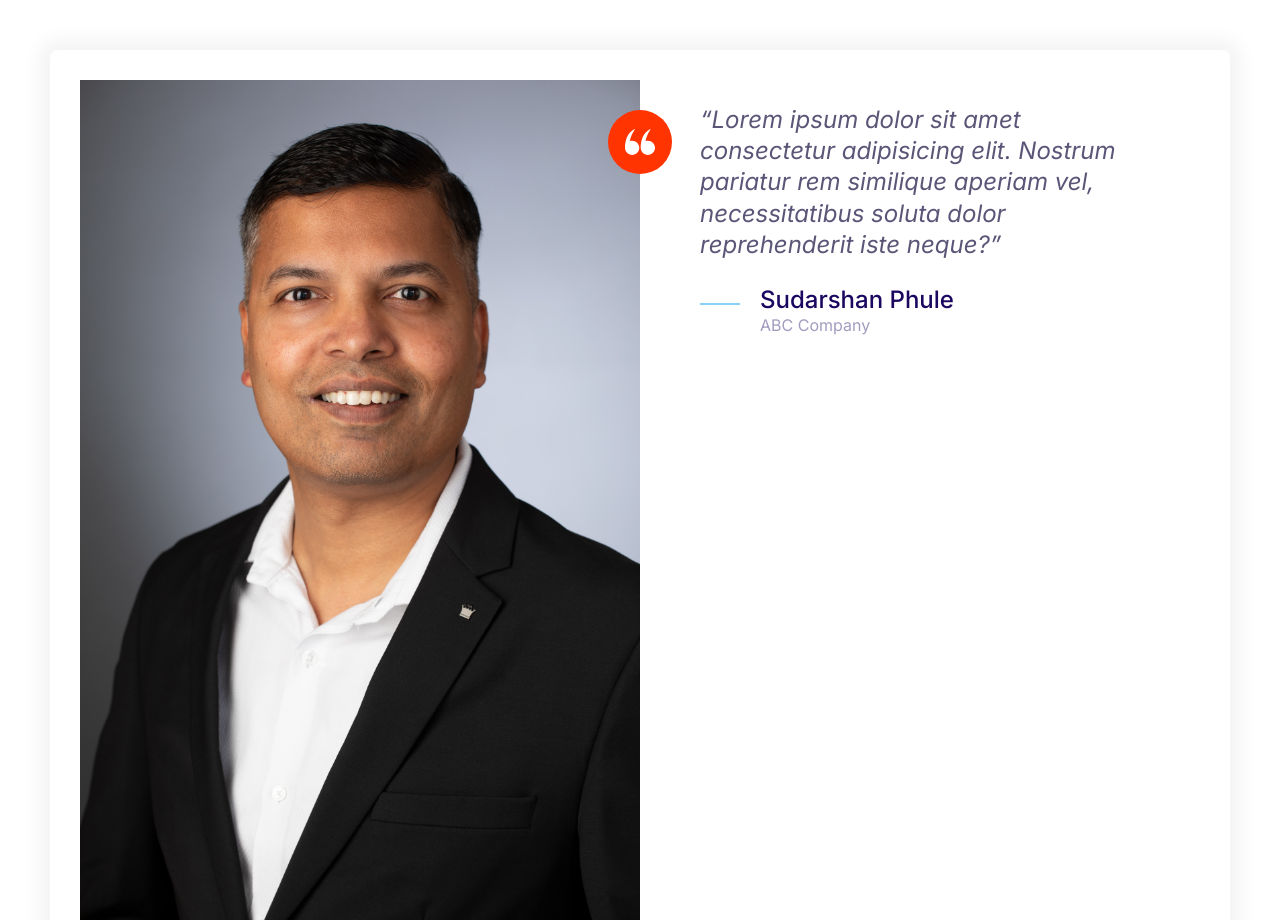
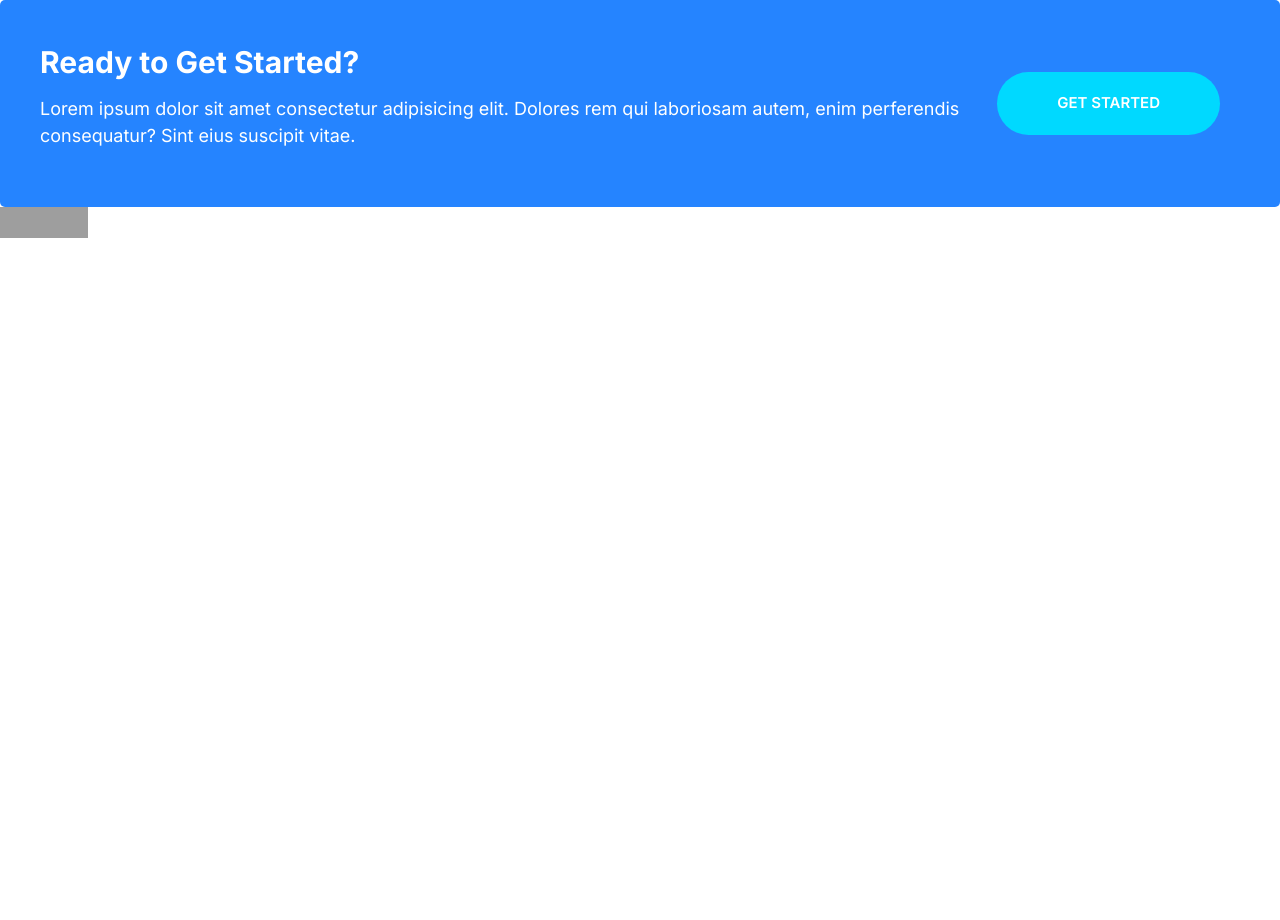
Before and after one commit to sgphule/scriptify, a plain HTML site: page index.html in a window 1280 px wide. Shown: the top 920 px of the page. After the commit the page ends 800 px from the top, so only its background shows below. Drawn offline with Linux system fonts and the light colour scheme; grey boxes are pictures that could not be loaded.

Commit message:
Build the callouts component.

```diff
--- a/css/styles.css
+++ b/css/styles.css
@@ -239,6 +239,11 @@ a {
     color: #fff;
 }
 
+.btn--stretched {
+    padding-left: 6rem;
+    padding-right: 6rem;
+}
+
 .btn--block {
     width: 100%;
     display: inline-block;
@@ -475,3 +480,42 @@ a {
         margin-left: 6rem;
     }
 }
+
+/* Callouts */
+.callout{
+    padding: 4rem;
+    border-radius: 5px;
+}
+
+.callout--primary{
+    background: var(--color-primary);
+    color: #fff;
+}
+
+.callout__heading{
+    color: #fff;
+    margin-top: 0;
+    font-size: 3rem;
+}
+
+.callout .btn{
+    justify-self: center;
+    align-self: center;
+}
+
+.callout__content{
+    text-align: center;
+}
+
+@media screen and (min-width:768px) {
+    .callout .grid--1x2 {
+        grid-template-columns: 1fr auto;
+    }
+    .callout__content{
+        text-align: left;
+    }
+    .callout .btn{
+        justify-self: start;
+        margin: 0 2rem;
+    }
+}
--- a/index.html
+++ b/index.html
@@ -10,34 +10,15 @@
     <link rel="stylesheet" href="css/normalize.css">
     <link rel="stylesheet" href="css/styles.css">
 </head>
-<body style="padding: 5rem;">
-    <div class="card testimonial">
+<body>
+    <div class="callout callout--primary">
         <div class="grid grid--1x2">
-            <div class="testimonial__image">
-                <img src="images/testimonials.jpg" alt="A happy, smiling customer">
-                <span class="icon-container icon-container--accent">
-                    <svg class="icon icon--white icon--small">
-                        <use xlink:href="images/sprite.svg#quotes"></use>
-                    </svg>
-                </span>
+            <div class="callout__content">
+                <h2 class="callout__heading">Ready to Get Started?</h2>
+                <p>Lorem ipsum dolor sit amet consectetur adipisicing elit. Dolores rem qui laboriosam autem, enim perferendis consequatur? Sint eius suscipit vitae.</p>
             </div>
-            <blockquote class="quote">
-                <p class="quote__text">Lorem ipsum dolor sit amet consectetur adipisicing elit. Nostrum pariatur rem similique aperiam vel, necessitatibus soluta dolor reprehenderit iste neque?</p>
-                <footer>
-                    <div class="media">
-                        <div class="media__image"></div>
-                            <svg class="icon icon--primary">
-                                <use xlink:href="images/sprite.svg#line"></use>
-                            </svg>
-                        <div class="media__body">
-                            <h3 class="media__title quote__author">Sudarshan Phule</h3>
-                            <p class="quote__organization">ABC Company</p>
-                        </div>
-                    </div>
-                </footer>
-            </blockquote>
+            <a href="#" class="btn btn--secondary btn--stretched">Get Started</a>
         </div>
-
     </div>
     <p>
         <a href="http://jigsaw.w3.org/css-validator/check/referer">
```
Also changed, not shown: components/callouts.html (added, +9 -0 lines).
